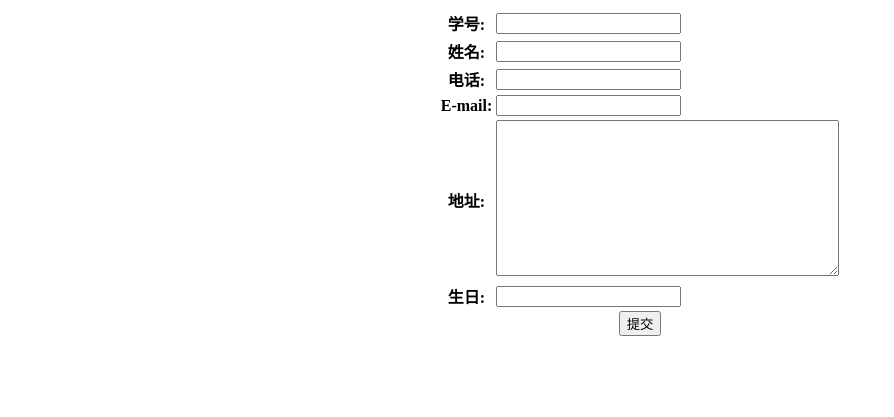
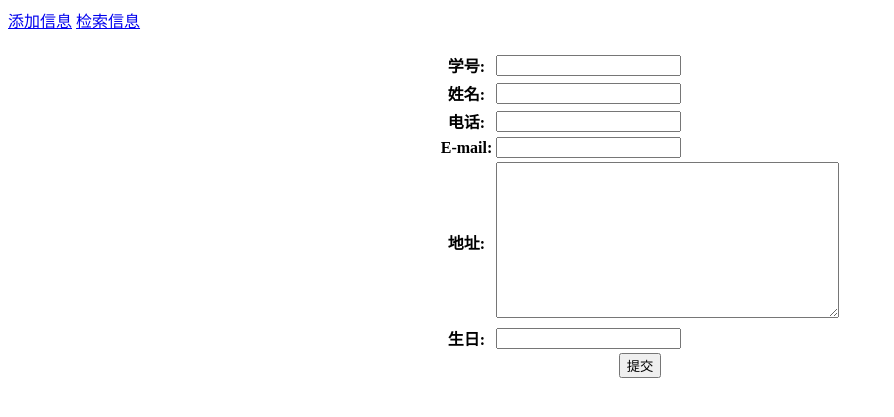
Before and after one commit to withlqs/CourseDesign, a Django app: template StuInfo/templates/add.html in a window 1280 px wide. Shown: the top 417 px of the page, without its empty margins (0-894 px from the left). Run offline with Django 3.2, Linux system fonts and the light colour scheme; the template is opened without the code that fills it: values that come from a table or form of the project are taken from there, others are empty; parts of the project's set-up code (start-up, migrations or seed data) failed here and were passed over.

Commit message:
Add index

```diff
--- a/StuInfo/templates/base.html
+++ b/StuInfo/templates/base.html
@@ -4,6 +4,10 @@
         {% block head %}{% endblock %}
     </head>
     <body>
+    <a href="/add/">添加信息</a> <a href="/search/">检索信息</a>
+
+    <br/>
+    <br/>
         {% block body %}
         {% endblock %}
     </body>
```
